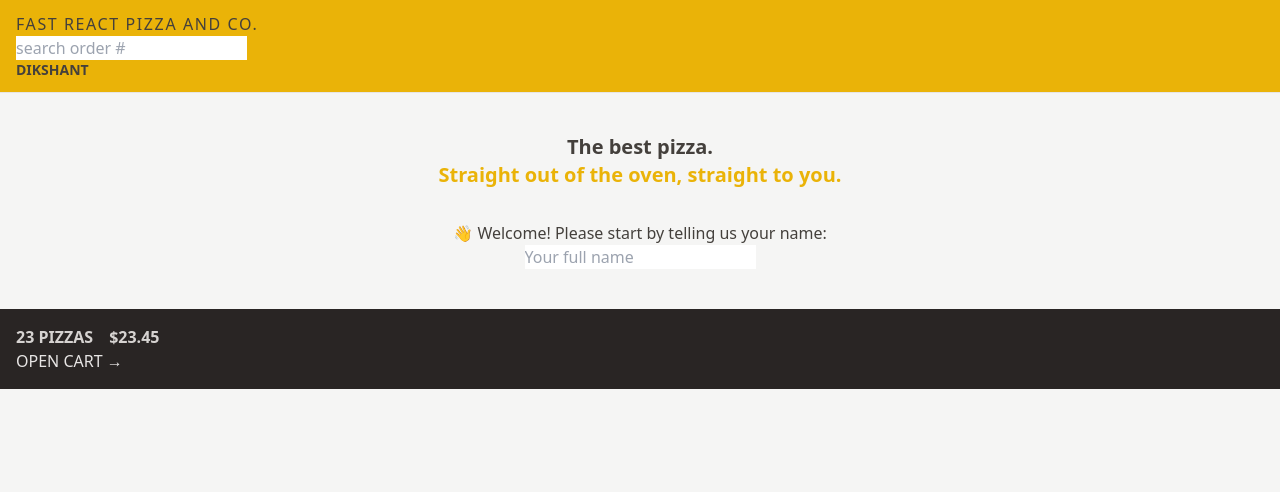
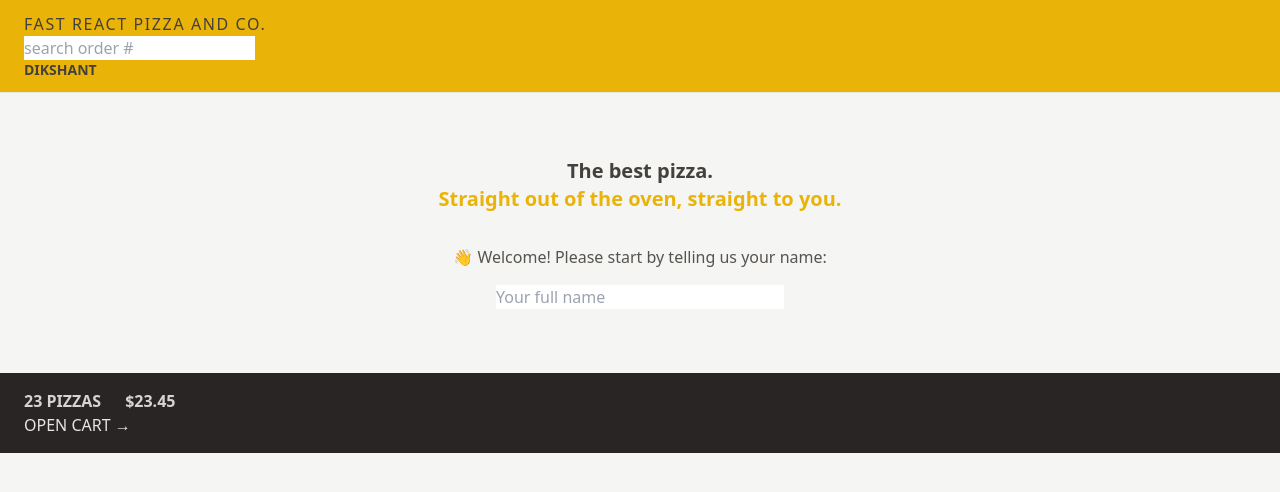
Before and after one commit to sharma-dikshant/Fast-react-pizza, a React (Vite) app: page / in a window 1280 px wide. Shown: the top 492 px of the page. Built offline with nearby package versions, Linux system fonts and the light colour scheme.

Commit message:
tailwind - 2: Responsive.

```diff
--- a/src/features/cart/CartOverview.jsx
+++ b/src/features/cart/CartOverview.jsx
@@ -2,8 +2,8 @@ import { Link } from "react-router-dom";
 
 function CartOverview() {
   return (
-    <div className="bg-stone-800 p-4 uppercase text-stone-200">
-      <p className="font-semibold text-stone-300 space-x-4">
+    <div className="bg-stone-800 px-4 py-4 text-sm uppercase text-stone-200 sm:px-6 md:text-base">
+      <p className="space-x-4 font-semibold text-stone-300 sm:space-x-6">
         <span>23 pizzas</span>
         <span>$23.45</span>
       </p>
--- a/src/features/user/CreateUser.jsx
+++ b/src/features/user/CreateUser.jsx
@@ -1,7 +1,7 @@
-import { useState } from 'react';
+import { useState } from "react";
 
 function CreateUser() {
-  const [username, setUsername] = useState('');
+  const [username, setUsername] = useState("");
 
   function handleSubmit(e) {
     e.preventDefault();
@@ -9,16 +9,19 @@ function CreateUser() {
 
   return (
     <form onSubmit={handleSubmit}>
-      <p>👋 Welcome! Please start by telling us your name:</p>
+      <p className="mb-4 text-sm text-stone-600 md:text-base">
+        👋 Welcome! Please start by telling us your name:
+      </p>
 
       <input
         type="text"
         placeholder="Your full name"
         value={username}
         onChange={(e) => setUsername(e.target.value)}
+        className="w-72"
       />
 
-      {username !== '' && (
+      {username !== "" && (
         <div>
           <button>Start ordering</button>
         </div>
--- a/src/ui/Header.jsx
+++ b/src/ui/Header.jsx
@@ -4,7 +4,7 @@ import Username from "../features/user/Username";
 
 function Header() {
   return (
-    <header className="pax- border-b border-stone-200 bg-yellow-500 px-4 py-3 uppercase">
+    <header className="pax- border-b border-stone-200 bg-yellow-500 px-4 py-3 uppercase sm:px-6">
       <Link to="/" className="tracking-widest">
         Fast React Pizza and Co.
       </Link>
--- a/src/ui/Home.jsx
+++ b/src/ui/Home.jsx
@@ -1,7 +1,7 @@
 import CreateUser from "../features/user/CreateUser";
 function Home() {
   return (
-    <div className="my-10 text-center">
+    <div className="my-10 sm:my-16 text-center">
       <h1 className="mb-8 text-center text-xl font-semibold">
         The best pizza.
         <br />
```
